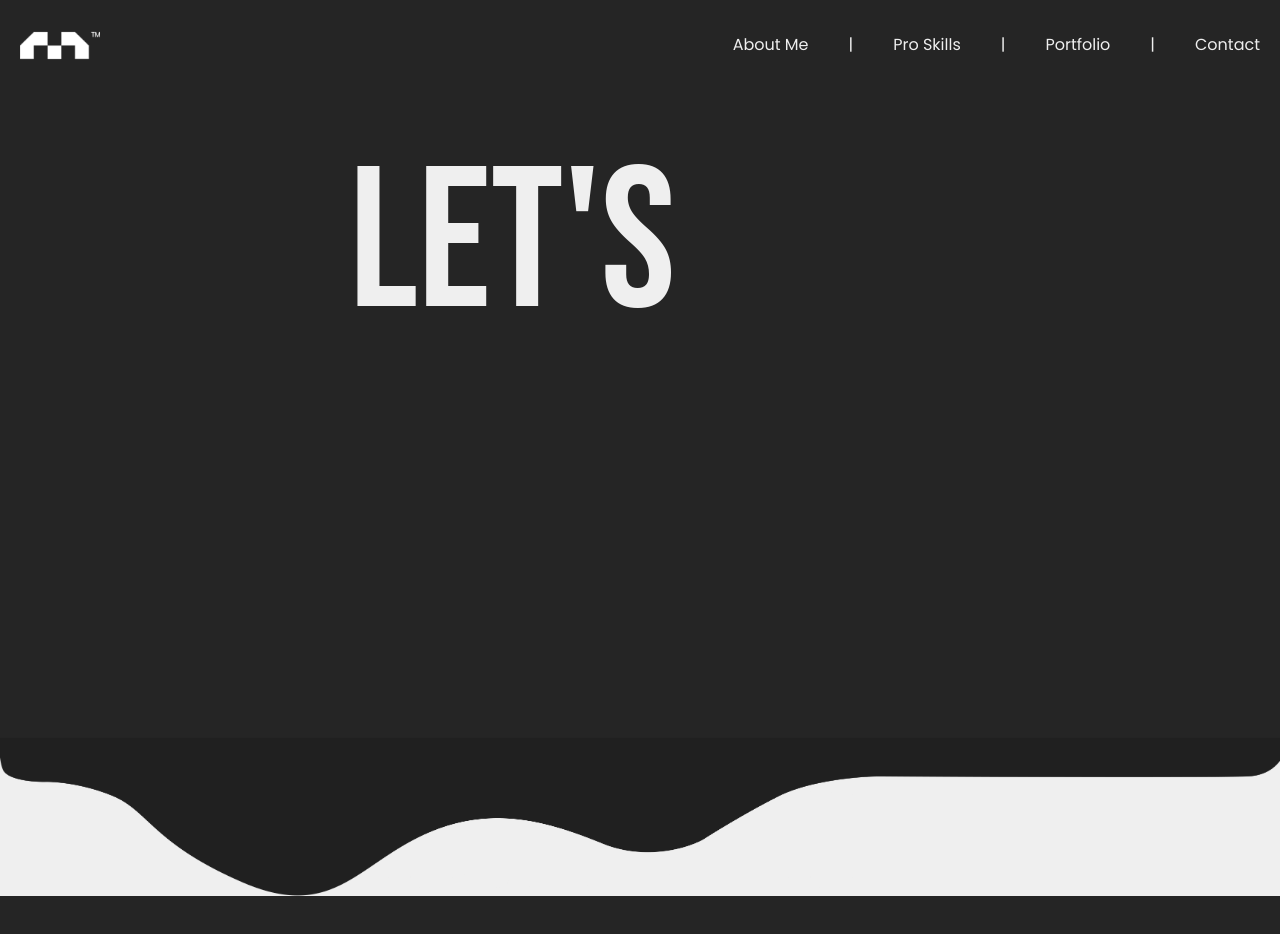
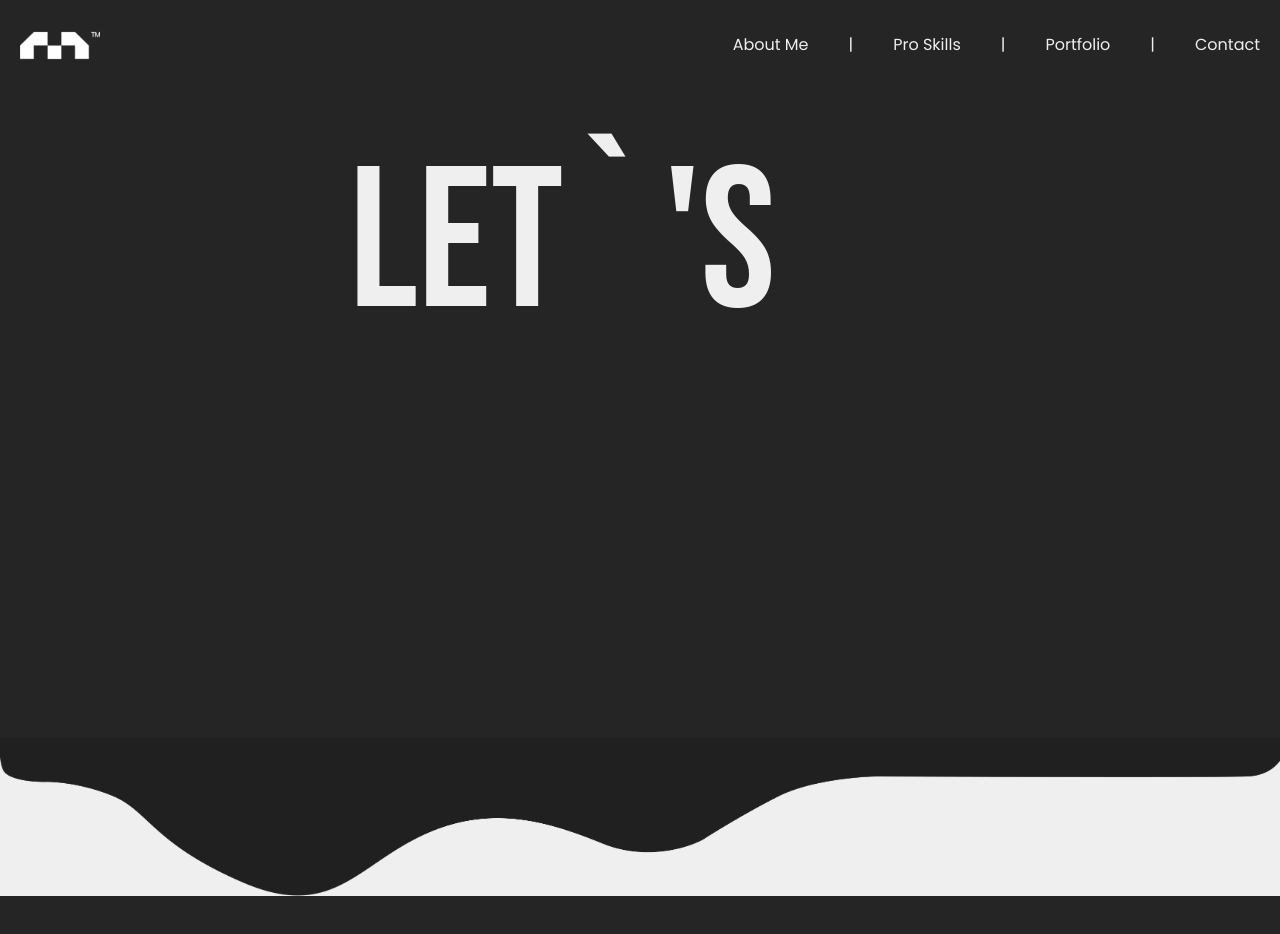
Before and after one commit to Prajjwal22/portfolio-million-pixels, a Next.js app: page /contact in a window 1280 px wide. Shown: the top 934 px of the page. Built offline with nearby package versions, Linux system fonts and the light colour scheme.

Commit message:
hero text animation

```diff
--- a/components/Contact/Hero.tsx
+++ b/components/Contact/Hero.tsx
@@ -134,7 +134,7 @@ export default function Hero() {
           >
             <div className="inner">
               <h1 className="hero-title font-bebas uppercase text-heroSize caption-timeline primary-font-title">
-                <span>LET'S &nbsp;CONNECT</span>
+                <span>LET`&apos;S &nbsp;CONNECT</span>
               </h1>
             </div>
           </div>
```
